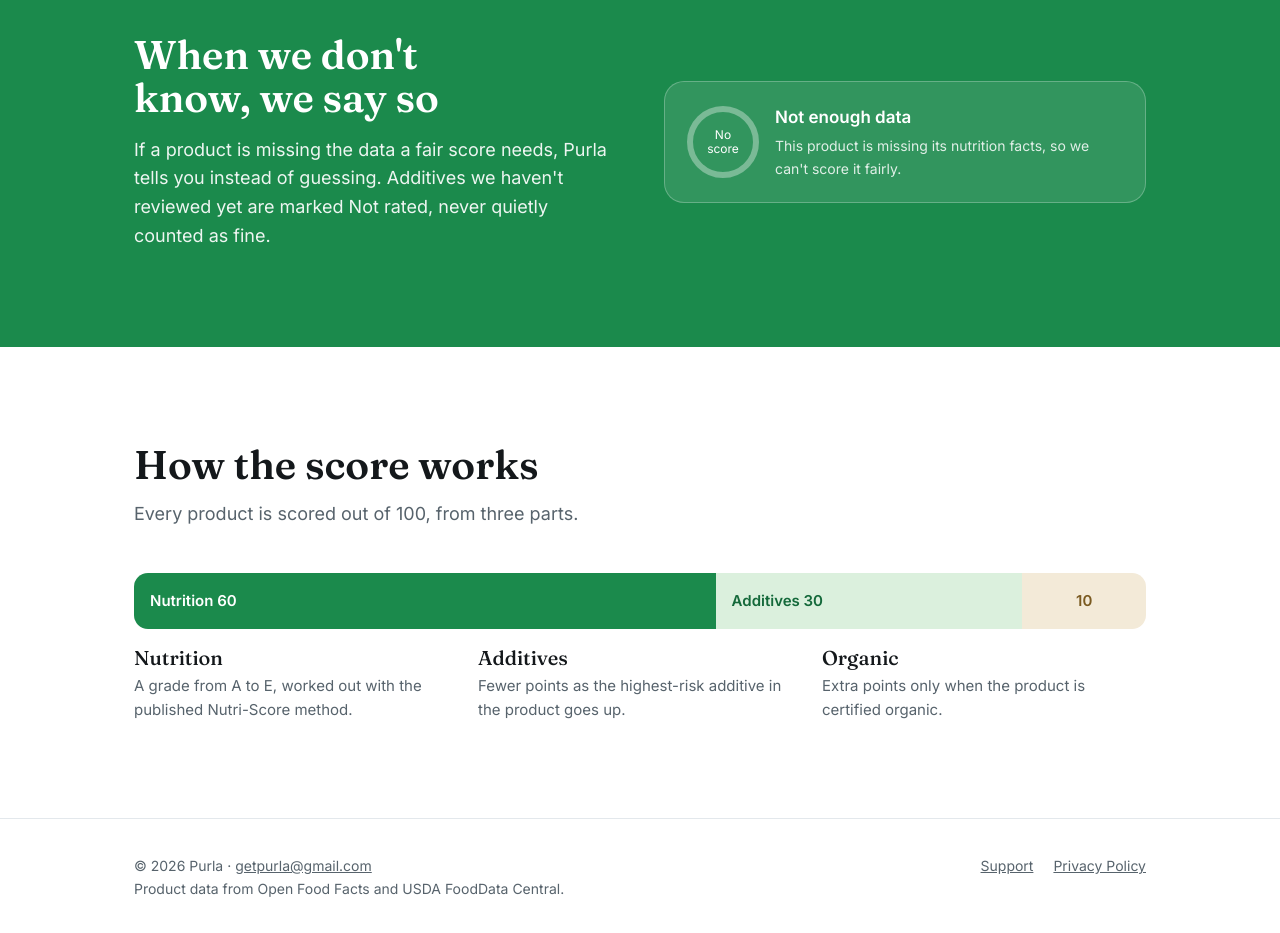
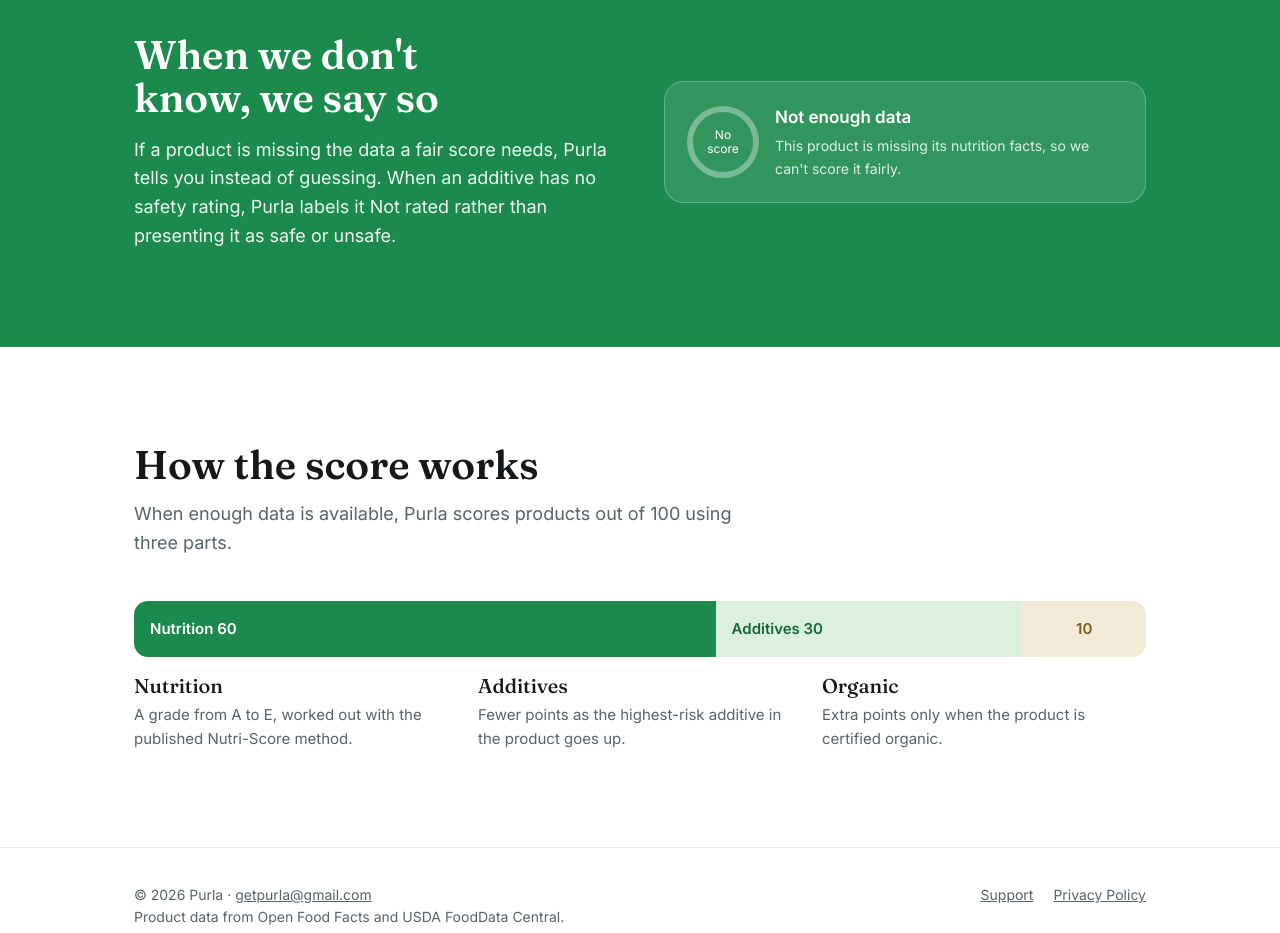
Before and after one commit to JonnyC26/purla-site, a plain HTML site: page web/index.html in a window 1280 px wide. Shown: the part 1360-2293 px from the top of the page. Drawn offline with Linux system fonts and the light colour scheme.

Commit message:
Landing page copy: score only when enough data; Not rated wording
Co-Authored-By: Claude Opus 5.5 <noreply@anthropic.com>
Claude-Session: https://claude.ai/code/session_01U8UGujQHhXmcfMZmBdBZGT

```diff
--- a/web/index.html
+++ b/web/index.html
@@ -184,7 +184,7 @@ footer a{color:var(--muted)}
     <div class="wrap">
       <div>
         <h2>When we don't know, we say so</h2>
-        <p>If a product is missing the data a fair score needs, Purla tells you instead of guessing. Additives we haven't reviewed yet are marked Not rated, never quietly counted as fine.</p>
+        <p>If a product is missing the data a fair score needs, Purla tells you instead of guessing. When an additive has no safety rating, Purla labels it Not rated rather than presenting it as safe or unsafe.</p>
       </div>
       <div class="nodata">
         <div class="c">No<br>score</div>
@@ -197,7 +197,7 @@ footer a{color:var(--muted)}
     <div class="wrap">
       <div class="intro">
         <h2>How the score works</h2>
-        <p>Every product is scored out of 100, from three parts.</p>
+        <p>When enough data is available, Purla scores products out of 100 using three parts.</p>
       </div>
       <div class="split" role="img" aria-label="Nutrition 60 points, additives 30 points, organic 10 points">
         <div style="flex:60;background:var(--green);color:#fff">Nutrition 60</div>
```
